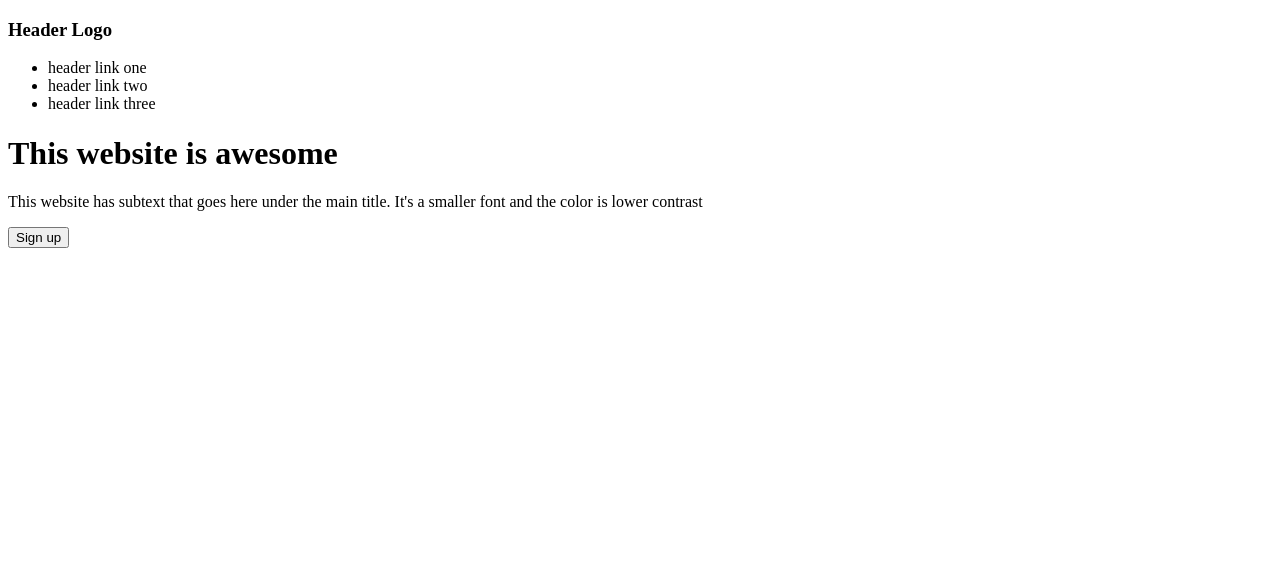
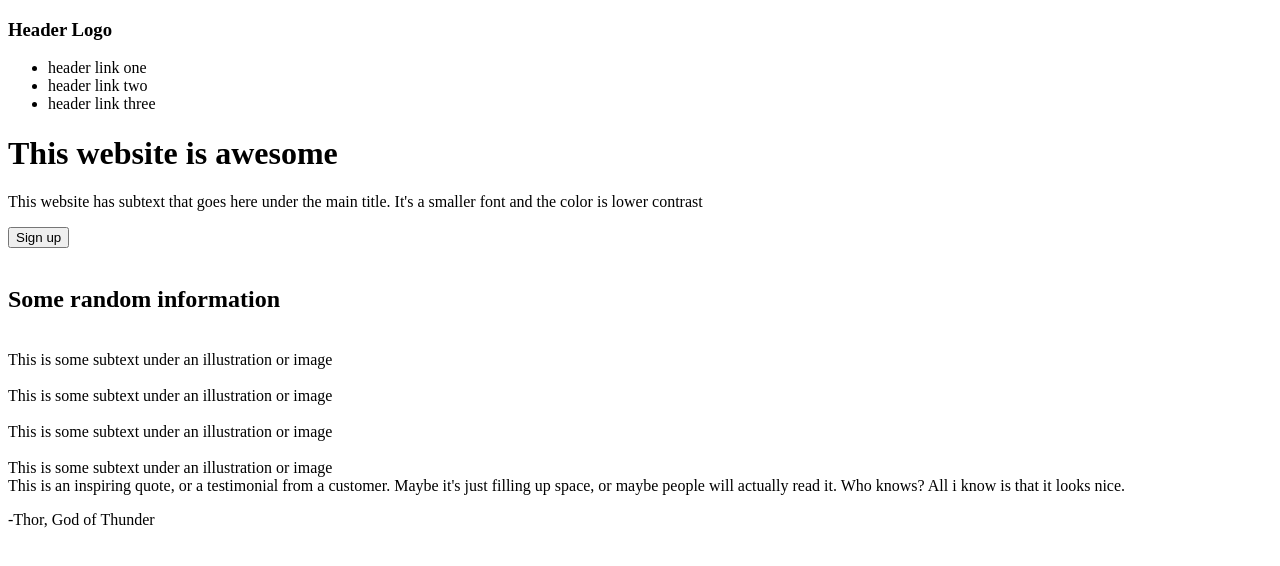
Before and after one commit to NeoDalmatian/landing-page, a plain HTML site: page index.html in a window 1280 px wide. Drawn offline with Linux system fonts and the light colour scheme.

Commit message:
finish Div. two and Div. three

```diff
--- a/index.html
+++ b/index.html
@@ -29,9 +29,31 @@
     </div>
 
     <div class="two">
+      <h2>Some random information</h2>
+
+      <div>
+        <div>
+          <img>
+          <div class="text-two">This is some subtext under an illustration or image</div>
+        </div>
+        <div>
+          <img>
+          <div class="text-two">This is some subtext under an illustration or image</div>
+        </div>
+        <div>
+          <img>
+          <div class="text-two">This is some subtext under an illustration or image</div>
+        </div>
+        <div>
+          <img>
+          <div class="text-two">This is some subtext under an illustration or image</div>
+        </div>
+      </div>
     </div>
 
     <div class="three">
+      <div class="text-three">This is an inspiring quote, or a testimonial from a customer. Maybe it's just filling up space, or maybe people will actually read it. Who knows? All i know is that it looks nice.</div>
+      <p>-Thor, God of Thunder</p>
     </div>
 
     <div class="four">
```
